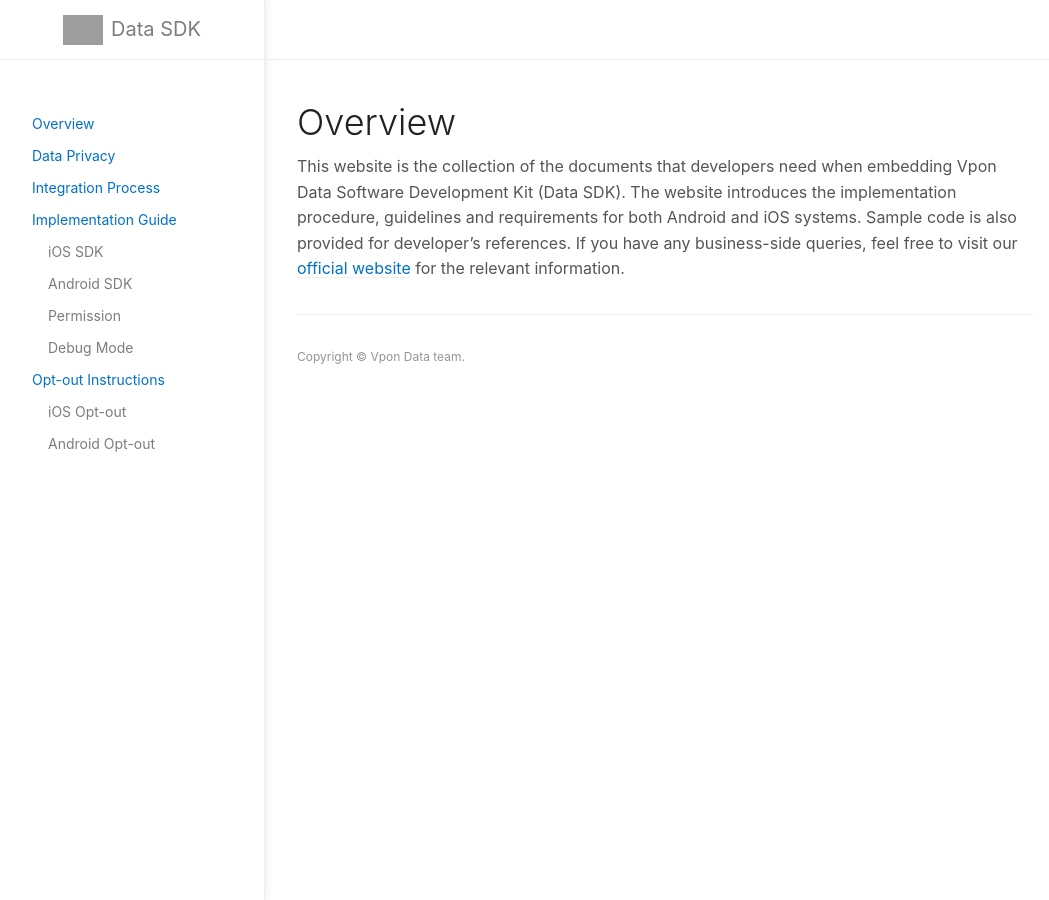
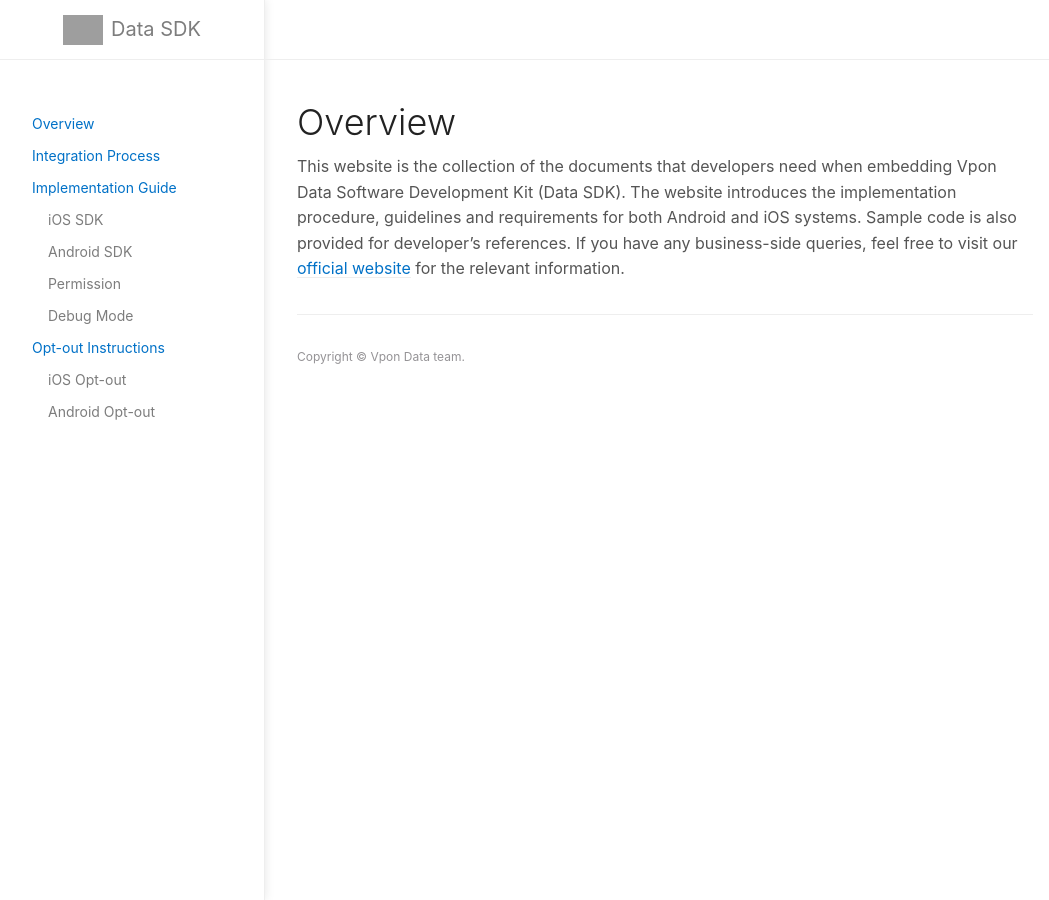
Before and after one commit to vpon-data/data-sdk, a Jekyll site: the page built from index.md, in a window 1280 px wide. Shown: the whole page, without its empty margins (107-1156 px from the left). Built offline with Jekyll 4.4.1, drawn with Linux system fonts in a browser that asks for light colours; grey boxes are pictures that could not be loaded.

Commit message:
Update menu.yml

```diff
--- a/_data/menu.yml
+++ b/_data/menu.yml
@@ -1,8 +1,6 @@
 menu:
   - page: 'Overview'
     url: /
-  - page: Data Privacy
-    url: /data_privacy
   - page: Integration Process
     url: /integration_process
   - page: Implementation Guide
```
